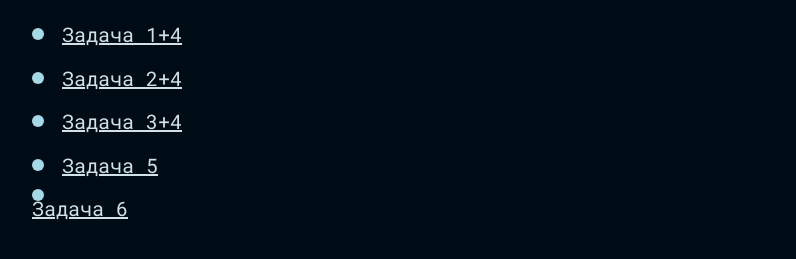
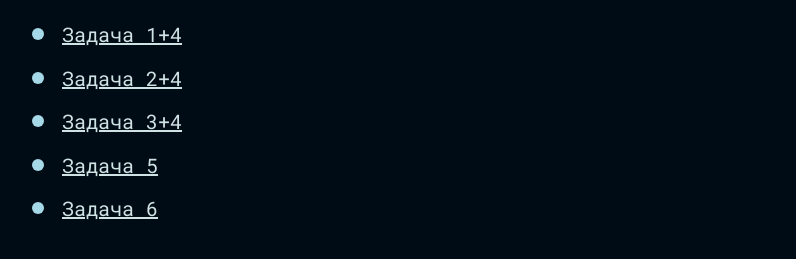
Before and after one commit to oksanalesko/js_course_lesson_12, a plain HTML site: page index.html in a window 1280 px wide. Shown: the part 101-360 px from the top of the page, without its empty margins (18-814 px from the left). Drawn offline with Linux system fonts and the light colour scheme.

Commit message:
Update index.html

```diff
--- a/index.html
+++ b/index.html
@@ -34,7 +34,7 @@
 			<li class="task-item">
 				<a href="./task_05/index.html" class="task-link">Задача 5</a>
 			</li>
-			<li class="task-item"></li>
+			<li class="task-item">
 				<a href="./task_06/index.html" class="task-link">Задача 6</a>
 			</li>
 			<!--
```
